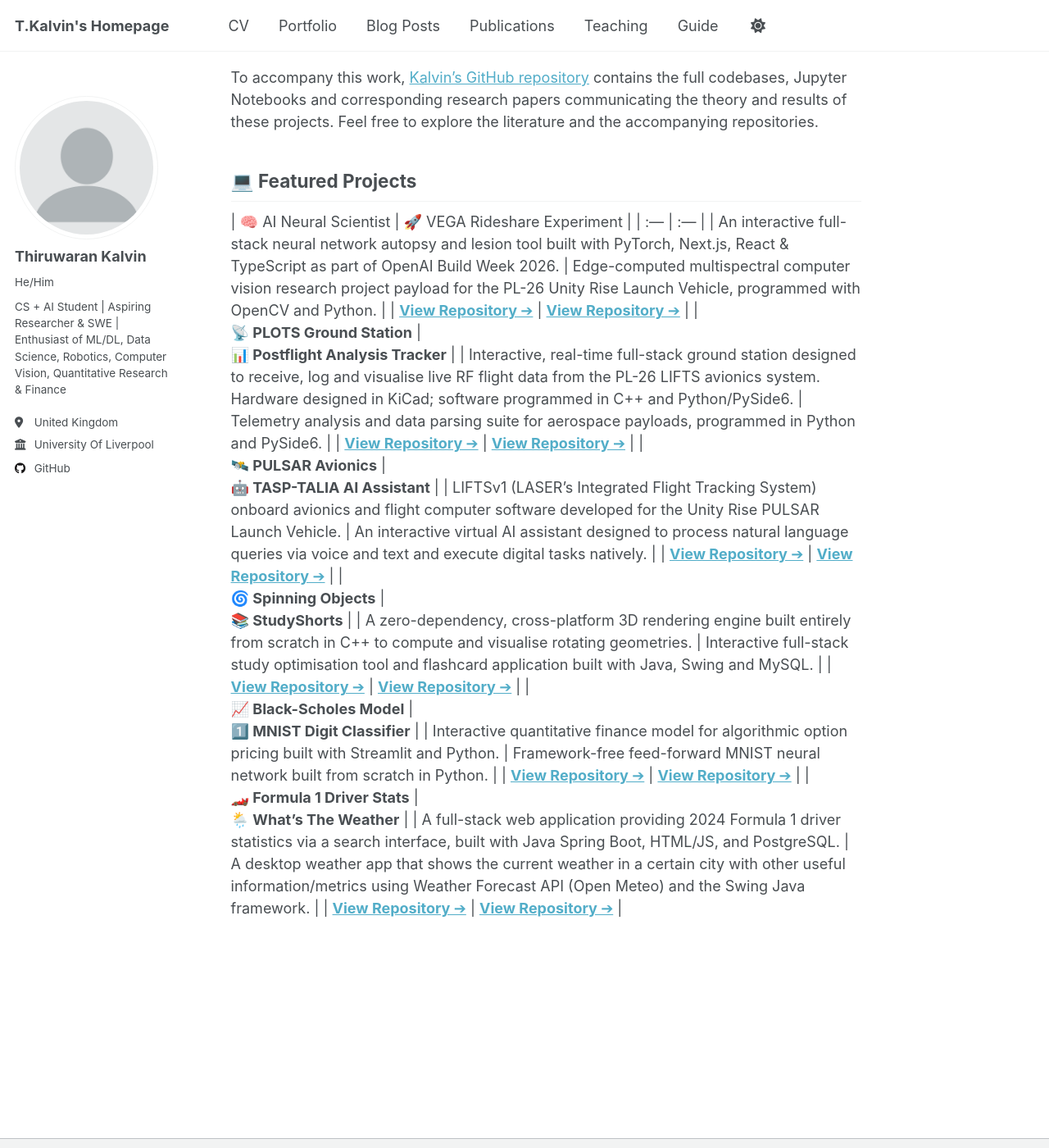
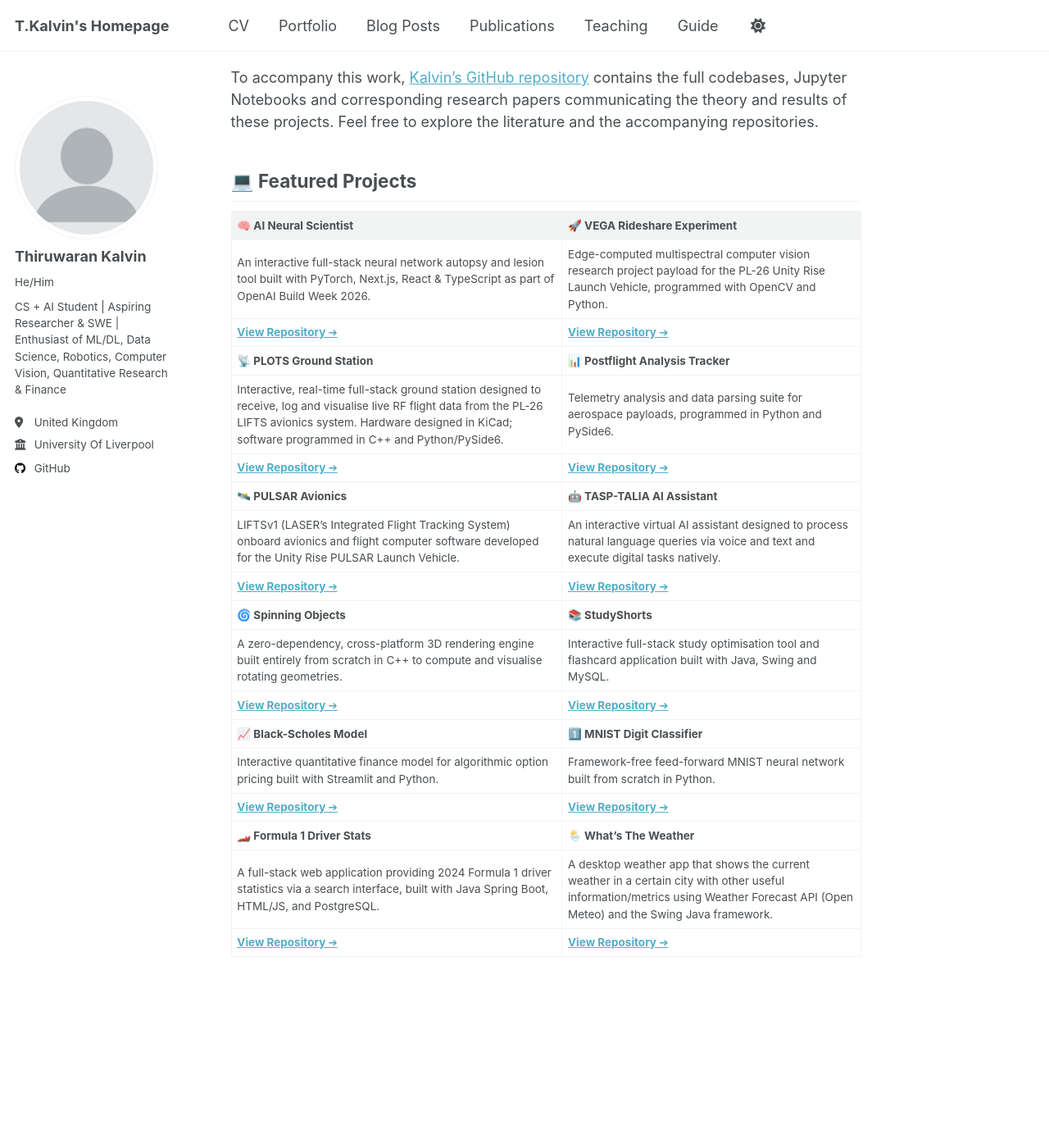
Before and after one commit to T-Kalv/T-Kalv.github.io, a Jekyll site: the page built from _pages/about.md, in a window 1280 px wide and 1400 px high, scrolled down 2121 px. Shown: the whole window at 82% size. Built offline with Jekyll 4.4.1, drawn with Linux system fonts in a browser that asks for light colours; a script that is not in the unit is left out.

Commit message:
Attempted to fix featured projects table formatting issue

```diff
--- a/_pages/about.md
+++ b/_pages/about.md
@@ -49,22 +49,23 @@ To accompany this work, [Kalvin's GitHub repository](https://github.com/T-Kalv/)
 
 
 ## 💻 Featured Projects
+
 | 🧠 AI Neural Scientist | 🚀 VEGA Rideshare Experiment |
 | :--- | :--- |
 | An interactive full-stack neural network autopsy and lesion tool built with PyTorch, Next.js, React & TypeScript as part of OpenAI Build Week 2026. | Edge-computed multispectral computer vision research project payload for the PL-26 Unity Rise Launch Vehicle, programmed with OpenCV and Python. |
 | [**View Repository ➔**](https://github.com/T-Kalv/AI-Neural-Scientist) | [**View Repository ➔**](https://github.com/UnityRiseUol/pl26-rideshare-experiment) |
-| <br>**📡 PLOTS Ground Station** | <br>**📊 Postflight Analysis Tracker** |
+| **📡 PLOTS Ground Station** | **📊 Postflight Analysis Tracker** |
 | Interactive, real-time full-stack ground station designed to receive, log and visualise live RF flight data from the PL-26 LIFTS avionics system. Hardware designed in KiCad; software programmed in C++ and Python/PySide6. | Telemetry analysis and data parsing suite for aerospace payloads, programmed in Python and PySide6. |
 | [**View Repository ➔**](https://github.com/UnityRiseUol/pl26-groundstation) | [**View Repository ➔**](https://github.com/UnityRiseUol/pl26-postflight-analysis) |
-| <br>**🛰️ PULSAR Avionics** | <br>**🤖 TASP-TALIA AI Assistant** |
+| **🛰️ PULSAR Avionics** | **🤖 TASP-TALIA AI Assistant** |
 | LIFTSv1 (LASER’s Integrated Flight Tracking System) onboard avionics and flight computer software developed for the Unity Rise PULSAR Launch Vehicle. | An interactive virtual AI assistant designed to process natural language queries via voice and text and execute digital tasks natively. |
 | [**View Repository ➔**](https://github.com/mg643l/pulsar-avionics) | [**View Repository ➔**](https://github.com/T-Kalv/Tasp-Talia-) |
-| <br>**🌀 Spinning Objects** | <br>**📚 StudyShorts** |
+| **🌀 Spinning Objects** | **📚 StudyShorts** |
 | A zero-dependency, cross-platform 3D rendering engine built entirely from scratch in C++ to compute and visualise rotating geometries. | Interactive full-stack study optimisation tool and flashcard application built with Java, Swing and MySQL. |
 | [**View Repository ➔**](https://github.com/T-Kalv/spinning-objects) | [**View Repository ➔**](https://github.com/T-Kalv/StudyShorts) |
-| <br>**📈 Black-Scholes Model** | <br>**1️⃣ MNIST Digit Classifier** |
+| **📈 Black-Scholes Model** | **1️⃣ MNIST Digit Classifier** |
 | Interactive quantitative finance model for algorithmic option pricing built with Streamlit and Python. | Framework-free feed-forward MNIST neural network built from scratch in Python. |
 | [**View Repository ➔**](https://github.com/T-Kalv/Black-Scholes-Model) | [**View Repository ➔**](https://github.com/T-Kalv/Simple-MNIST-Digit-Classifier-Neural-Network) |
-| <br>**🏎️ Formula 1 Driver Stats** | <br>**🌦️ What's The Weather** |
+| **🏎️ Formula 1 Driver Stats** | **🌦️ What's The Weather** |
 | A full-stack web application providing 2024 Formula 1 driver statistics via a search interface, built with Java Spring Boot, HTML/JS, and PostgreSQL. | A desktop weather app that shows the current weather in a certain city with other useful information/metrics using Weather Forecast API (Open Meteo) and the Swing Java framework. |
 | [**View Repository ➔**](https://github.com/T-Kalv/Formula-1-Driver-Stats) | [**View Repository ➔**](https://github.com/T-Kalv/Whats-The-Weather) |
```
